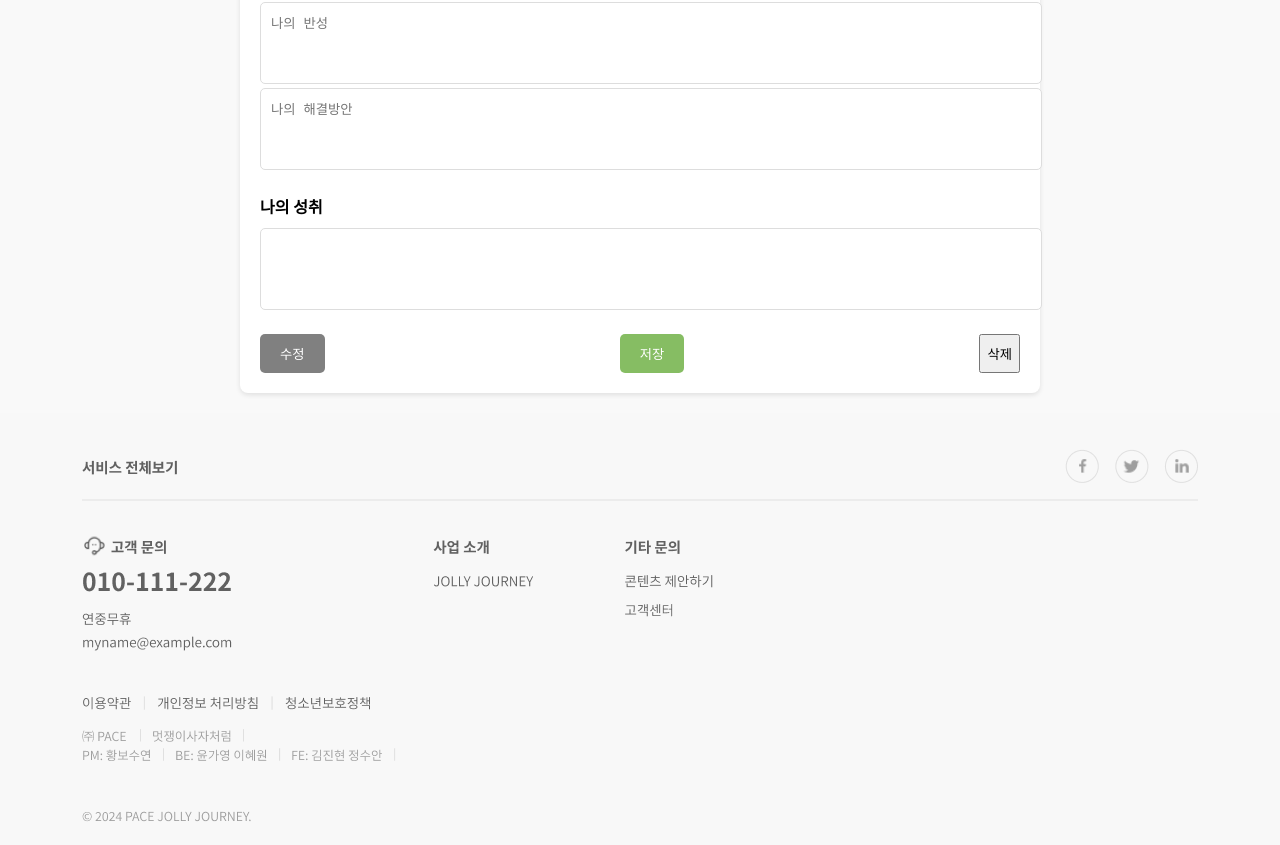
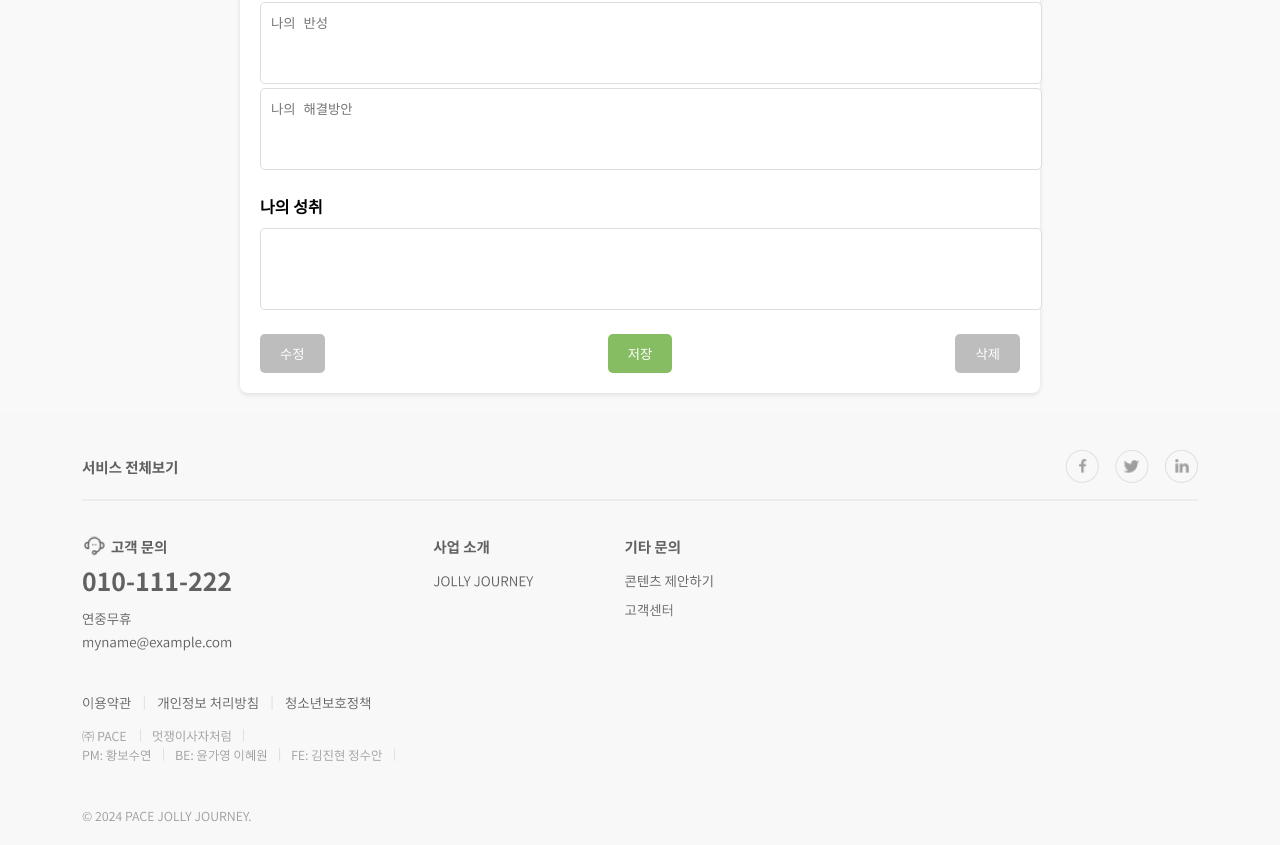
Before and after one commit to Likelion-YeungNam-Univ/12th-JollyJourney-FE, a React (Create React App) app: page /record/1 in a window 1280 px wide. Shown: the part 926-1771 px from the top of the page. Built offline with nearby package versions, Linux system fonts and the light colour scheme.

Commit message:
Design of Management Button

```diff
--- a/src/components/record/RecordDetail.css
+++ b/src/components/record/RecordDetail.css
@@ -73,7 +73,7 @@
   justify-content: space-between;
 }
 
-  .save-button, .edit-button {
+.save-button, .edit-button, .delete-button {
   padding: 10px 20px;
   border: none;
   border-radius: 5px;
@@ -85,7 +85,7 @@
   color: white;
 }
 
-  .edit-button {
-    background-color: grey;
+.edit-button, .delete-button {
+  background-color: #BDBDBD;
   color: white;
 }
--- a/src/components/record/RecordDetail.js
+++ b/src/components/record/RecordDetail.js
@@ -145,7 +145,7 @@ const RecordDetail = () => {
         <div className="form-buttons">
           <button className="edit-button" onClick={handleEdit}>수정</button>
           <button className="save-button" onClick={handleSave}>저장</button>
-          <button className="delete-button" onClick={handleDelete}>삭제</button> {/* 삭제 버튼 추가 */}
+          <button className="delete-button" onClick={handleDelete}>삭제</button>
         </div>
       </div>
     </div>
```
Lines whose indentation alone changed are shown as unchanged.
